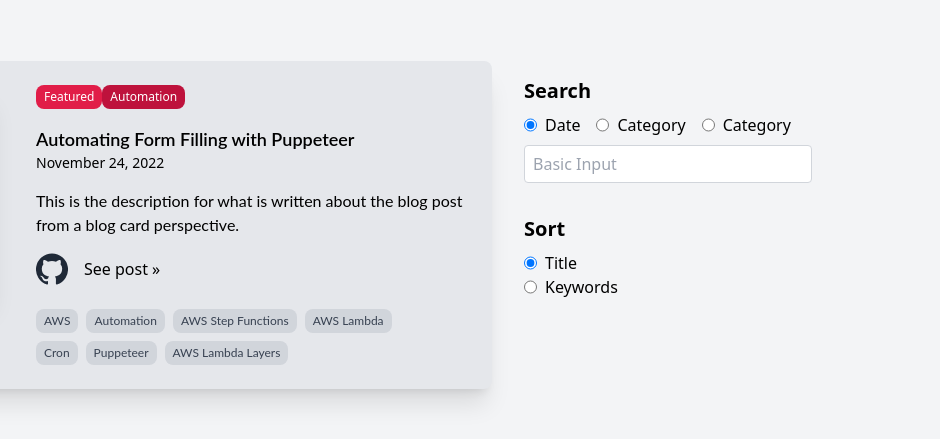
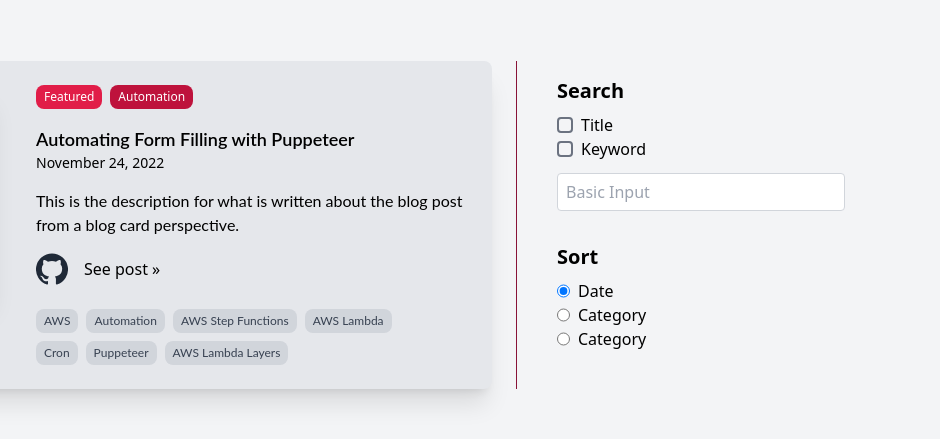
Before and after one commit to jamesworden/james-worden-portfolio, a Gatsby site: page /blog in a window 1280 px wide. Shown: the part 223-662 px from the top of the page, 340-1280 px from the left. Built offline with nearby package versions, Linux system fonts and the light colour scheme; Gatsby itself is replaced by a stand-in of ours.

Commit message:
Refactoring search and sort controls

```diff
--- a/src/components/blog-post-card.tsx
+++ b/src/components/blog-post-card.tsx
@@ -18,7 +18,7 @@
 			/>
 
 			<div className='px-2'>
-				<div className='flex'>
+				<div className='flex gap-x-2'>
 					{blogPostCard.featured && (
 						<div className='bg-rose-600 dark:bg-emerald-600 rounded-lg py-1 px-2 text-white text-xs'>
 							Featured
--- a/src/pages/blog.tsx
+++ b/src/pages/blog.tsx
@@ -48,19 +48,52 @@
 				<h1 className='mt-12 mb-8'>Blog</h1>
 			</div>
 
-			<div className='flex gap-x-4 justify-between mb-6'>
+			<div className='flex gap-x-6 justify-between mb-6'>
 				<div className='flex flex-col gap-y-8'>
 					{blogPostCards.map((blogPostCard) => (
 						<BlogPostCard blogPostCard={blogPostCard}></BlogPostCard>
 					))}
 				</div>
 
+				<div className='min-h-full w-px bg-rose-900 dark:bg-emerald-900'></div>
+
 				<div className='grow hidden lg:block'>
 					<div className='p-4 max-w-xs flex flex-col gap-y-8'>
-						<div>
+						<div className='flex flex-col'>
 							<div className='text-xl font-semibold mb-2'>Search</div>
 
-							<div className='flex gap-x-4 mb-2'>
+							<div className='flex gap-x-2'>
+								<div className='flex flex-col justify-around'>
+									<input
+										id='title-search'
+										type='checkbox'
+										className='appearance-none h-4 w-4 border-2 rounded cursor-pointer transition-all checked:bg-rose-500 checked:border-rose-500 checked:text-white focus:outline-none focus:ring focus:ring-rose-300 border-gray-500 dark:focus:ring-emerald-300 dark:bg-gray-700 dark:border-emerald-400 dark:checked:bg-emerald-400 dark:checked:border-emerald-400 dark:checked:text-white'
+									/>
+								</div>
+								<label htmlFor='title-search'>Title</label>
+							</div>
+
+							<div className='flex gap-x-2'>
+								<div className='flex flex-col justify-around'>
+									<input
+										id='keyword-search'
+										type='checkbox'
+										className='appearance-none h-4 w-4 border-2 rounded cursor-pointer transition-all checked:bg-rose-500 checked:border-rose-500 checked:text-white focus:outline-none focus:ring focus:ring-rose-300 border-gray-500 dark:focus:ring-emerald-300 dark:bg-gray-700 dark:border-emerald-400 dark:checked:bg-emerald-400 dark:checked:border-emerald-400 dark:checked:text-white'
+									/>
+								</div>
+								<label htmlFor='keyword-search'>Keyword</label>
+							</div>
+
+							<input
+								className='mt-3 block w-full rounded border border-gray-300 bg-white py-1.5 px-2 text-base font-normal text-gray-700 focus:border-[#365CCE] focus:bg-white focus:text-gray-700 focus:outline-none'
+								placeholder='Basic Input'
+							/>
+						</div>
+
+						<div>
+							<div className='text-xl font-semibold mb-2'>Sort</div>
+
+							<div className='flex flex-col mb-3'>
 								<div className='flex gap-x-2'>
 									<input id='search-by-title' type='radio' checked={true} />
 									<label htmlFor='search-by-title'>Date</label>
@@ -74,27 +107,6 @@
 								<div className='flex gap-x-2'>
 									<input id='search-by-keywords' type='radio' checked={false} />
 									<label htmlFor='search-by-title'>Category</label>
-								</div>
-							</div>
-
-							<input
-								className='block w-full rounded border border-gray-300 bg-white py-1.5 px-2 text-base font-normal text-gray-700 focus:border-[#365CCE] focus:bg-white focus:text-gray-700 focus:outline-none'
-								placeholder='Basic Input'
-							/>
-						</div>
-
-						<div>
-							<div className='text-xl font-semibold mb-2'>Sort</div>
-
-							<div className='flex flex-col mb-3'>
-								<div className='flex gap-x-2'>
-									<input id='search-by-title' type='radio' checked={true} />
-									<label htmlFor='search-by-title'>Title</label>
-								</div>
-
-								<div className='flex gap-x-2'>
-									<input id='search-by-keywords' type='radio' checked={false} />
-									<label htmlFor='search-by-title'>Keywords</label>
 								</div>
 							</div>
 						</div>
```
